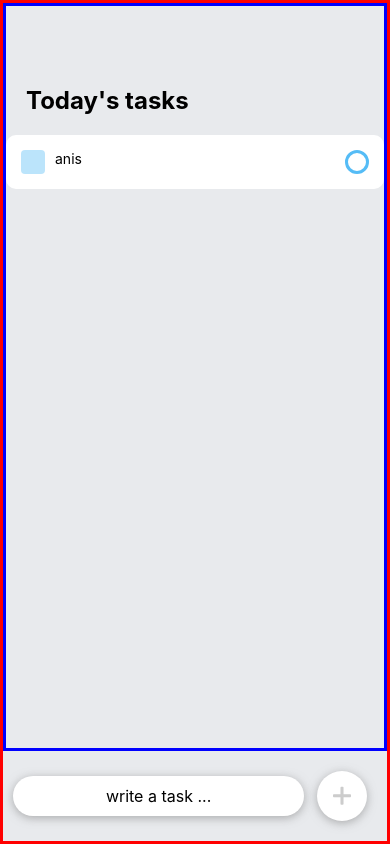
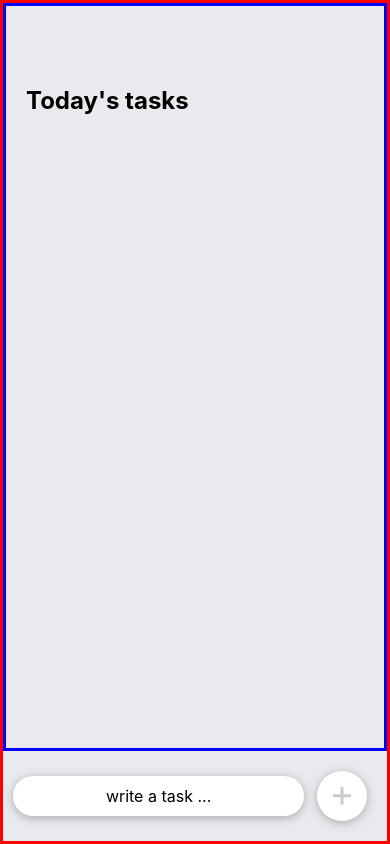
Before and after one commit to AnisLcool/react-todolist, a React Native app: screen / in a window 390 px wide. Built offline with nearby package versions, Linux system fonts and the light colour scheme.

Commit message:
version 3

```diff
--- a/App.js
+++ b/App.js
@@ -1,7 +1,7 @@
 import { StatusBar } from 'expo-status-bar';
 import { StyleSheet, Text, View, ScrollView, TextInput, TouchableOpacity } from 'react-native';
 import { Entypo } from '@expo/vector-icons';
-import {useState} from 'react';
+import { useState } from 'react';
 import Task from './components/Task';
 import FlexBox from './FlexBox';
 
@@ -58,20 +58,53 @@ const App = () => {
   const [taskValue, setTaskValue] = useState('');
   const [tasks, setTasks] = useState([]);
 
+  // diff entre onChange et onChangeText:
+  // onChange: sa fonction handler recoit 'event', pour acceder à la valeur => event.target.value
+  // onChangeText : sa fonction recoit le 'text'
+
   const onChangeHandler = (text) => {
     setTaskValue(text);
-    }
-
-    const fct2= () => {
   }
 
   const addTaskHandler = () => {
     // 1ere solution:
     setTasks([...tasks, taskValue]);
     // 2eme solution:
-      setTasks((prevTasks) => prevTasks.concat(taskValue))
+    // setTasks((prevTasks) => {
+    //   return [...prevTasks, taskValue];
+    // })
+    // 3eme solution
+    // setTasks((prevTasks) => {
+    //   return prevTasks.concat(taskValue);
+    // })
+    // 4eme solution
+    // setTasks((prevTasks) => prevTasks.concat(taskValue))
+
+
+    setTaskValue('');
+  }
+
+  const onDeleteHandler = (index) => {
+    // mutable way, immutable way
+    // pour supprimer un élément depuis un tableau : filter , splice , slice
+    // 1ere solution;
+    const newTasks = tasks.filter((element, idx) => idx !== index);
+    setTasks(newTasks);
+
+     // 2eme solution;
+    //  setTasks((prevTasks) => prevTasks.filter((element, idx) => idx !== index));
 
   }
+
+
+
+  const taskElements = tasks.map((element, index) => {
+    // 1ere façon
+      return <Task onDelete={() => onDeleteHandler(index)} text={element} key={index} />
+    // 2eme façon
+
+      // return <Task index={index} onDelete={onDeleteHandler} text={element} key={index} />
+  });
 
   return (
     <View style={styles.container}>
@@ -79,7 +112,7 @@ const App = () => {
         <Text style={styles.sectionTitle}>Today's tasks</Text>
         <ScrollView style={styles.items}>
 
-          <Task text='anis' />
+          {taskElements}
 
 
         </ScrollView>
@@ -106,10 +139,9 @@ const styles = StyleSheet.create({
   container: {
     flex: 1,
     backgroundColor: '#E8EAED',
-    borderColor:'red',
+    borderColor: 'red',
     borderWidth: 3,
-    height:'100%',
-    justifyContent:'space-between'
+    justifyContent: 'space-between'
   },
   taskWrapper: {
     paddingTop: 80,
@@ -125,14 +157,18 @@ const styles = StyleSheet.create({
     marginHorizontal: 20
   },
   items: {
-    flex: 1
+    // flex: 1
+    // height:'50%'
+    // padding: 10,
+    margin: 10,
+
   },
   // COLLER içi
   addTaskWrapper: {
     flexDirection: 'row',
     alignItems: 'center',
     justifyContent: 'space-between',
-    marginVertical:20,
+    marginVertical: 20,
     marginHorizontal: 10,
     // height:'30%'
   },
@@ -150,16 +186,16 @@ const styles = StyleSheet.create({
     },
     shadowOpacity: 0.6,
     shadowRadius: 10,
-    width:'80%',
+    width: '80%',
   },
-  btnAdd:{
+  btnAdd: {
     marginHorizontal: 10,
     borderRadius: 50,
     width: 50,
     height: 50,
-    justifyContent:'center',
-    alignItems:'center',
-    backgroundColor:'white',
+    justifyContent: 'center',
+    alignItems: 'center',
+    backgroundColor: 'white',
     shadowColor: 'grey',
     shadowOffset: {
       width: 0,
--- a/components/Task.js
+++ b/components/Task.js
@@ -11,9 +11,13 @@ const Task = (props) => {
                 </TouchableOpacity>
                 <Text style={styles.itemText}>{props.text}</Text>
             </View>
-            <View style={styles.circle}>
+            {/* 1ere Façon */}
+            <TouchableOpacity style={styles.circle} onPress={props.onDelete}>
 
-            </View>
+            {/* 2eme Façon */}
+            {/* <TouchableOpacity style={styles.circle} onPress={() => props.onDelete(props.index)}> */}
+
+            </TouchableOpacity>
         </View>
     )
 }
@@ -29,6 +33,7 @@ const styles = StyleSheet.create({
         justifyContent:'space-between',
         alignItems:'center',
         marginTop: 20,
+        marginHorizontal:10,
         flexWrap: 'wrap'
     },
     itemLeft: {
```
Also changed, not shown: test.js (added, +10 -0 lines). Lines whose indentation alone changed are shown as unchanged.
